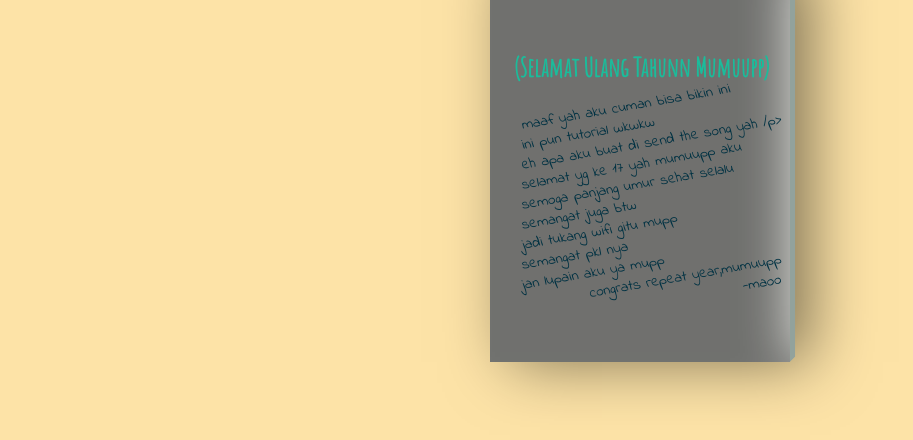
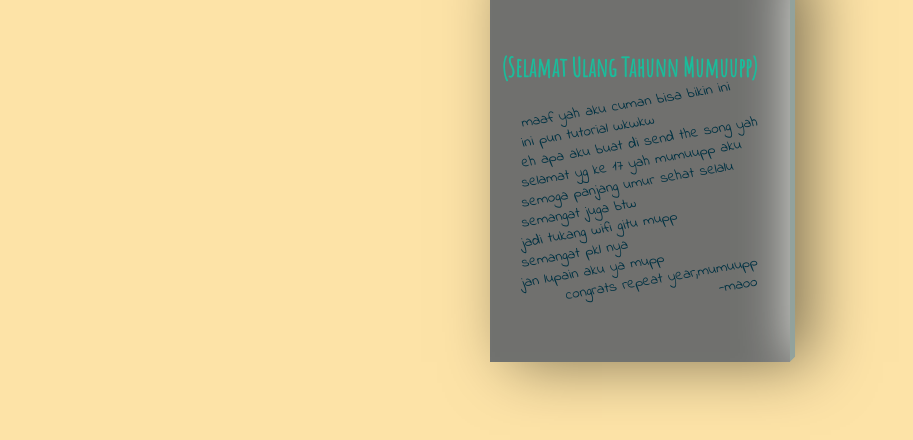
Before and after one commit to maoolagingoding/surat, a plain HTML site: page index.html in a window 1280 px wide. Shown: the part 238-678 px from the top of the page, without its empty margins (0-913 px from the left). Drawn offline with Linux system fonts and the light colour scheme; a script that the page names is missing.

Commit message:
Update index.html

```diff
--- a/index.html
+++ b/index.html
@@ -9,7 +9,9 @@
     <link href="https://fonts.googleapis.com/css?family=Indie+Flower" rel="stylesheet">
     <link href="https://fonts.googleapis.com/css?family=Amatic+SC" rel="stylesheet">
     <link rel="stylesheet" href="style.css">
+
     <title>Selamat ulang tahun mumuupp</title>
+
 </head>
 
 <body>
@@ -22,7 +24,7 @@
             <h4 class="color1">(Selamat Ulang Tahunn Mumuupp)</h4>
             <p>maaf yah aku cuman bisa bikin ini </p>
             <p>ini pun tutorial wkwkw </p>
-            <p>eh apa aku buat di send the song yah /p>
+            <p>eh apa aku buat di send the song yah <p>
             <p>selamat yg ke 17 yah mumuupp aku </p>
             <p>semoga panjang umur sehat selalu </p>
             <p>semangat juga btw </p>
```
